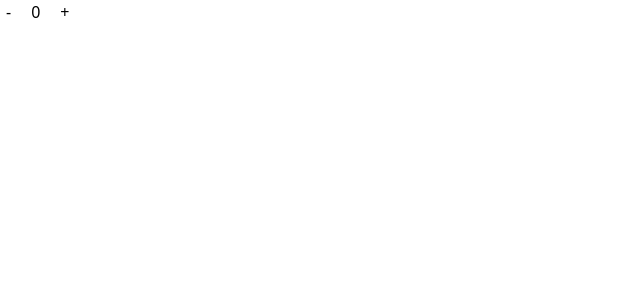
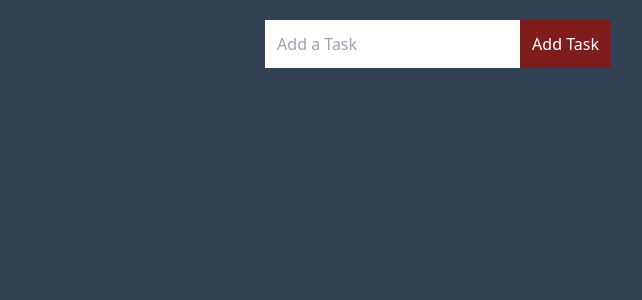
Before and after one commit to Benson306/react-hooks, a React (Create React App) app: page / in a window 1280 px wide. Shown: the top 300 px of the page, without its empty margins (202-844 px from the left). Built offline with nearby package versions, Linux system fonts and the light colour scheme.

Commit message:
useReducer Done

```diff
--- a/src/App.js
+++ b/src/App.js
@@ -1,36 +1,58 @@
-import { useReducer } from "react";
+import { useReducer, useRef, useState } from "react";
 
+const ACTIONS = {
+  ADD_TODO: 'add',
+  DELETE_TODO: 'delete_todo'
+}
 
-function reducer(state, action){
+function reducer(todos, action){
   switch(action.type){
-    case 'incerement':
-      return { count: state.count + 1 }
-    case 'decrement':
-      return {count: state.count - 1 }
-    default:
-      return state;
+
+    case ACTIONS.ADD_TODO:
+        return [...todos, newTodo(action.payload.task)]
+
+    case ACTIONS.DELETE_TODO:
+      return todos.filter(todo => todo.id !== action.payload.id)
   }
 
 }
 
+function newTodo(task){
+  return {id: Date.now(), task: task, done: false};
+}
+
 function App() {
 
-  const [state, dispatch] = useReducer(reducer, {count: 0});
+  const [todos, dispatch] = useReducer(reducer, []);
 
-  function increment(){
-    dispatch({type: 'incerement'});
-  }
+  const [task, setTask] = useState('');
 
-  function decrement(){
-    dispatch({type: 'decrement'});
+  const inputRef = useRef();
+
+  function handleSubmit(e){
+    e.preventDefault();
+
+    dispatch({type: ACTIONS.ADD_TODO, payload: {task: task}})
+    setTask('');
+    inputRef.current.value = "";
   }
 
 
   return (
-    <div className="App flex gap-5 ml-52">
-      <button onClick={decrement}>-</button>
-      <span>{state.count}</span>
-      <button onClick={increment}>+</button>
+    <div className="App min-h-screen bg-slate-700">
+      <form onSubmit={e => handleSubmit(e)} className="flex justify-center p-5">
+        <input type="text" ref={inputRef} onChange={e => setTask(e.target.value)} className="p-3"  placeholder="Add a Task" required />
+        <input type="submit" value="Add Task" className="bg-red-900 text-white p-3" />
+      </form>
+      <br />
+      {
+        todos.map(todo =>(
+          <div className="flex justify-center bg-zinc-300 p-3 m-1">
+            <h1 className="w-3/4">{todo.task}</h1>
+            <button onClick={() => dispatch({type: ACTIONS.DELETE_TODO, payload: {id: todo.id}})} className="w-1/4 bg-red-600 hover:bg-red-900 p-1 text-white rounded">Delete</button>
+          </div>
+        ))
+      }
     </div>
   );
 }
```
